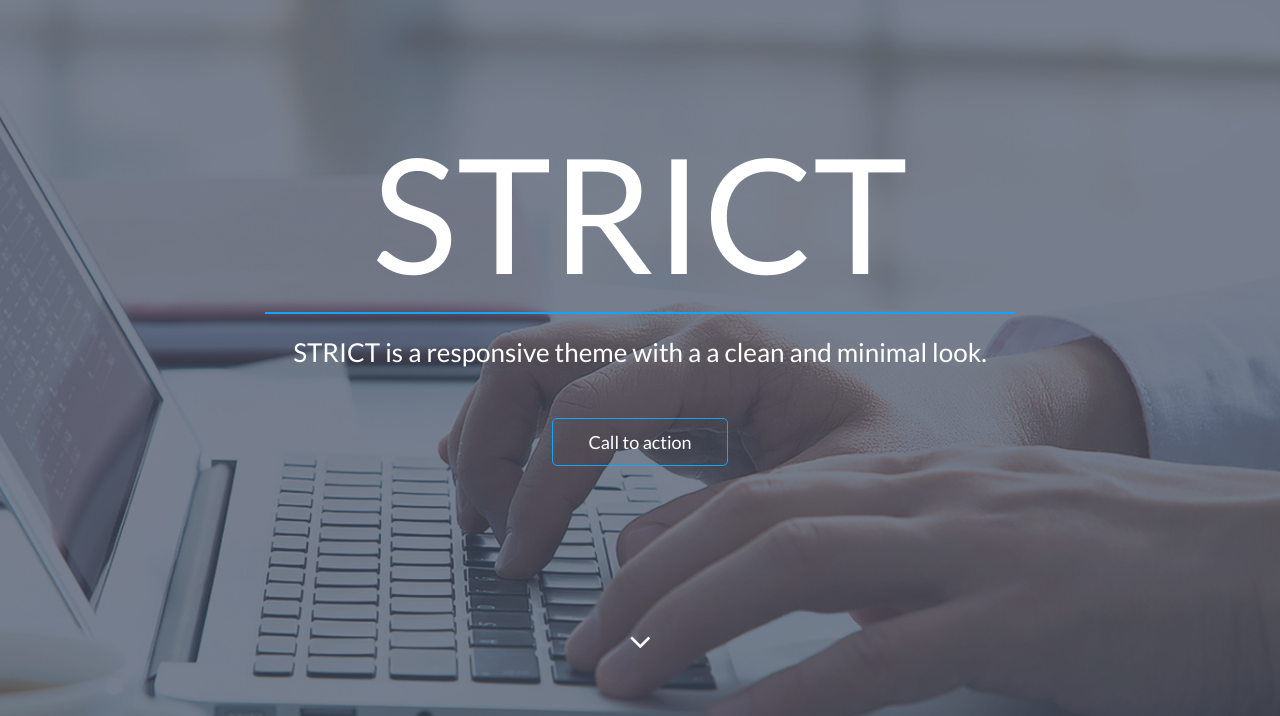
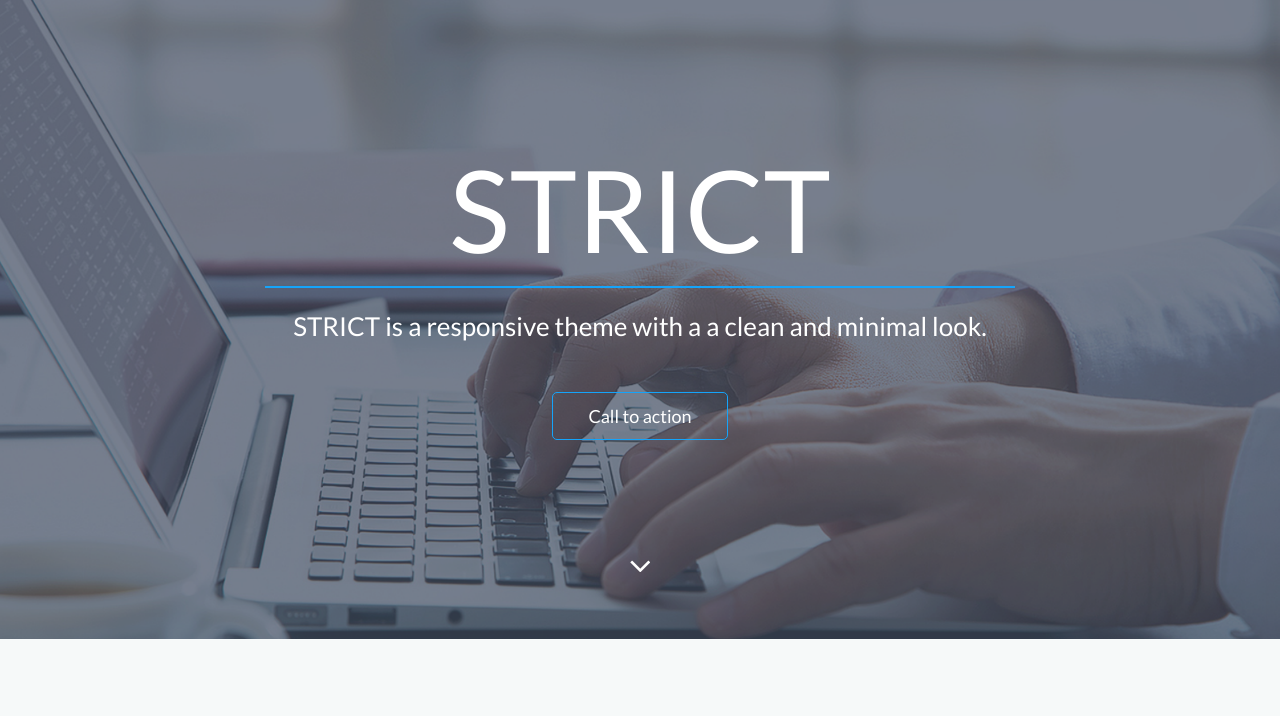
Before and after one commit to pitamchandra/class4, a plain HTML site: page index.html in a window 1280 px wide. Shown: the part 77-793 px from the top of the page. Drawn offline with Linux system fonts and the light colour scheme.

Commit message:
first commit

```diff
--- a/css/style.css
+++ b/css/style.css
@@ -112,7 +112,7 @@ html{
 	background: url(../img/banar.png) center top no-repeat;
 	background-size: cover;
 	text-align: center;
-	padding: 130px 0px 90px 0px;
+	padding: 150px 0px 60px 0px;
 }
 .banner-inner{
 	width: 100%;
@@ -120,8 +120,8 @@ html{
 
 }
 .banner-inner h1{
-	font-size: 160px;
-	line-height: 170px;
+	font-size: 114px;
+	line-height: 124px;
 	font-weight: 400;
 	margin-bottom: 15px;
 	color: #fff;
@@ -157,7 +157,7 @@ html{
 	float: left;
 }
 .arrow img {
-	margin-top: 180px;
+	margin-top: 130px;
 
 }
 
```
